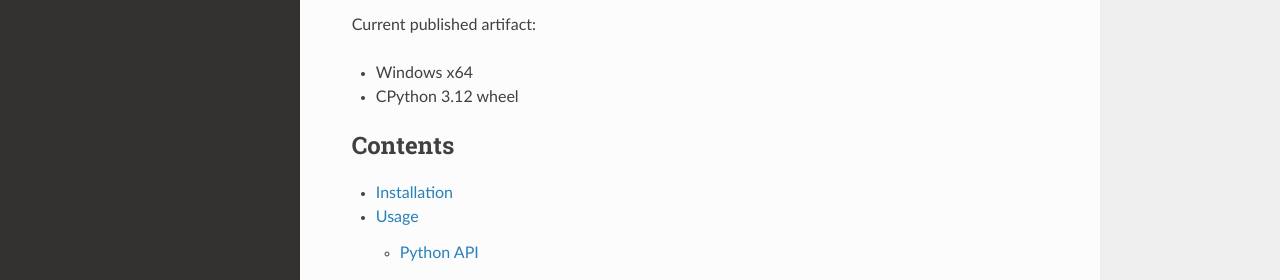
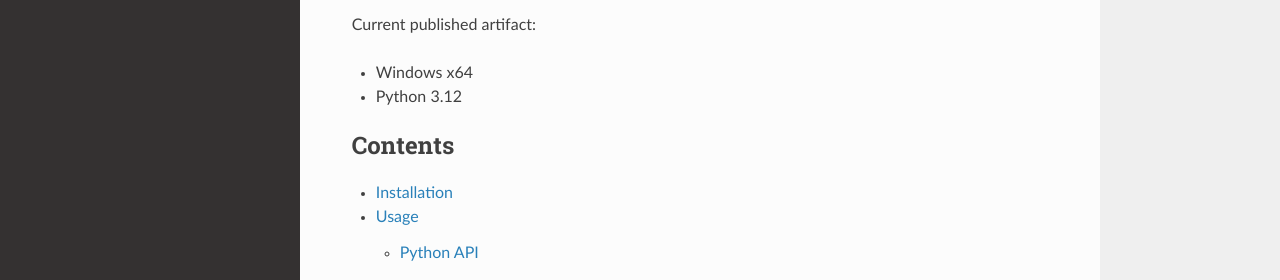
Before and after one commit to tabunama/adm1dae, a Sphinx documentation site: the page built from docs/source/index.rst, in a window 1280 px wide and 1016 px high. Shown: the part 310-590 px from the top of the window. Built offline with Sphinx 7.4.7 and the Read the Docs theme 3.1.0, drawn with Linux system fonts in a browser that asks for light colours.

Commit message:
Update docs

```diff
--- a/docs/source/index.rst
+++ b/docs/source/index.rst
@@ -12,7 +12,7 @@ Install from PyPI:
 Current published artifact:
 
 - Windows x64
-- CPython 3.12 wheel
+- Python 3.12
 
 .. toctree::
    :maxdepth: 2
```
